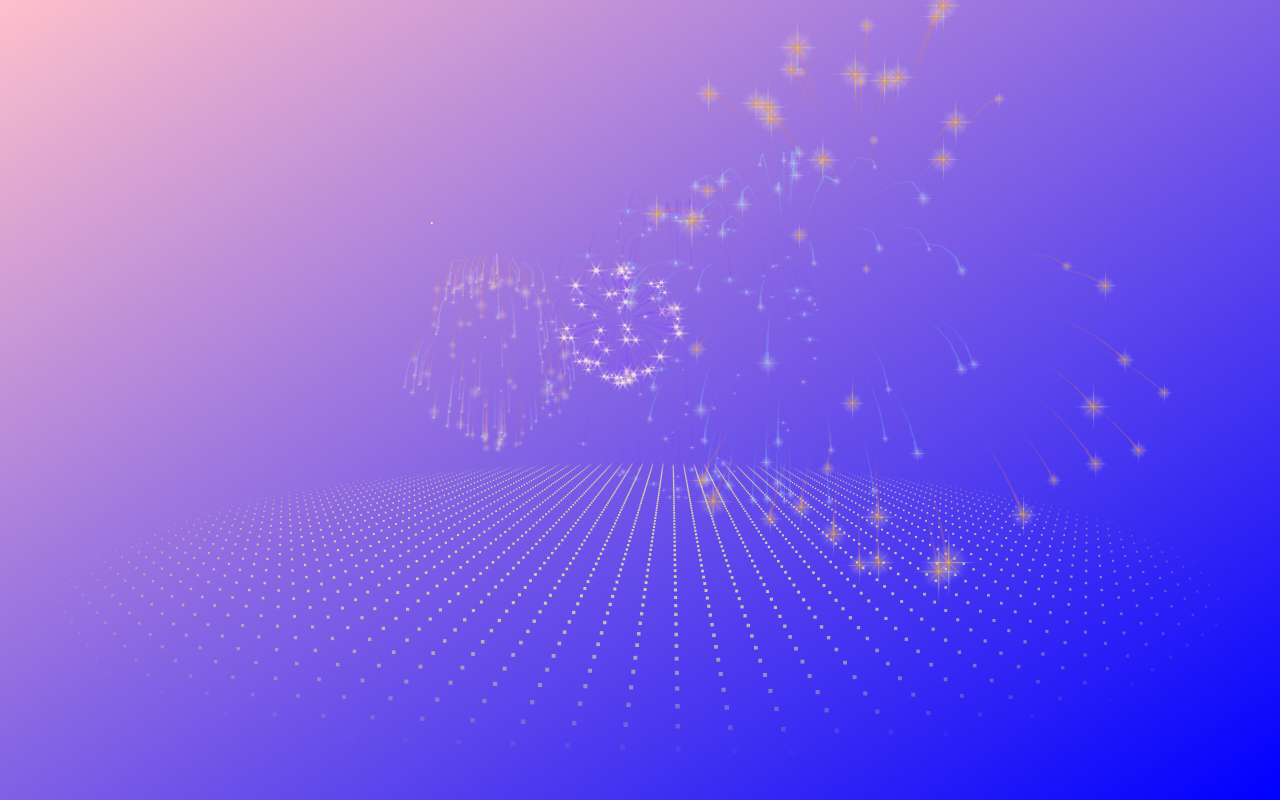
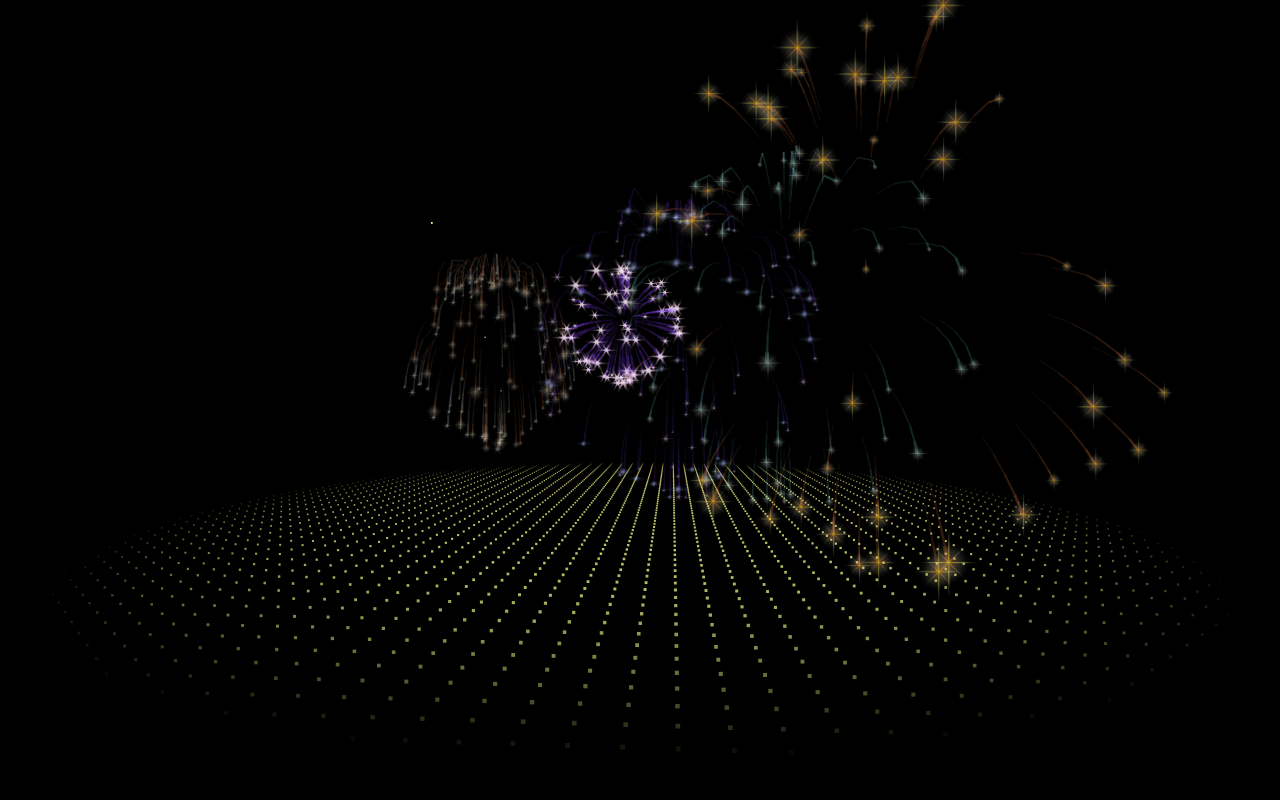
Before and after one commit to zyjzhy/zyjzhy.github.io.birthday, a plain HTML site: page index.html in a window 1280 px wide. Drawn offline with Linux system fonts and the light colour scheme.

Commit message:
Update index.html

```diff
--- a/index.html
+++ b/index.html
@@ -10,7 +10,7 @@
             width:100%;
             height:100%;
             overflow:hidden;
-            background:linear-gradient(to left top,blue,pink);
+            background:linear-gradient(to left top,black,black);
         }
     </style>
     <link href="favicon.ico" rel="shortcut icon">
```
